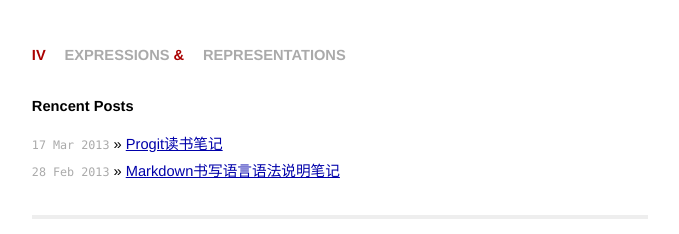
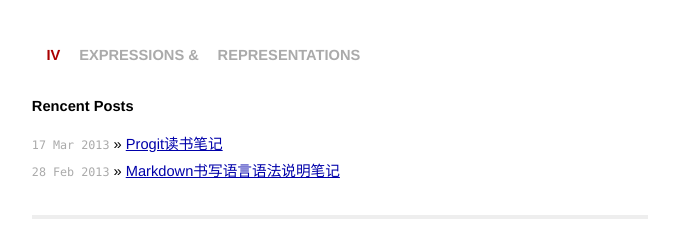
Before and after one commit to kidlj/awei, a Jekyll site: the page built from index.html, in a window 1280 px wide. Shown: the top 234 px of the page, without its empty margins (300-979 px from the left). Built offline with Jekyll 4.4.1, drawn with Linux system fonts in a browser that asks for light colours; Markdown is read by kramdown in place of the engine named in the settings.

Commit message:
title css tweak

```diff
--- a/_layouts/default.html
+++ b/_layouts/default.html
@@ -15,8 +15,9 @@
 <div class="site">
 
 	<div class="title">
-		<a href="/">IV</a>
-		<a class="extra" href="/expr.html">EXPRESSIONS</a> &amp; <a class="extra" href="/repr.html">REPRESENTATIONS</a>
+		<a class="iv" href="/">IV</a>
+		<a class="expr" href="/expr.html">EXPRESSIONS</a> &amp;
+		<a class="repr" href="/repr.html">REPRESENTATIONS</a>
 	</div>
 
 	{{ content }}
--- a/css/screen.css
+++ b/css/screen.css
@@ -87,19 +87,21 @@ ul.posts {
 }
 
 .title {
-  color: #a00;
+  color: #aaa;
   font-weight: bold;
   margin-bottom: 2em;
 }
 
   .site .title a {
-    color: #a00;
+    color: #aaa;
     text-decoration: none;
   }
 
   .site .title a:hover {
     color: black;
   }
+
+  /* original
 
   .site .title a.extra {
     color: #aaa;
@@ -110,6 +112,42 @@ ul.posts {
   .site .title a.extra:hover {
     color: black;
   }
+  */
+
+  /* by lijian */
+  .site .title a.iv {
+    color: #a00;
+    text-decoration: none;
+    margin-left: 1em;
+  }
+
+  .site .title a.iv:hover {
+    color: black;
+  }
+
+  /* by lijian */
+  .site .title a.expr {
+    color: #aaa;
+    text-decoration: none;
+    margin-left: 1em;
+  }
+
+  .site .title a.expr:hover {
+    color: black;
+  }
+
+  /* by lijian */
+  .site .title a.repr {
+    color: #aaa;
+    text-decoration: none;
+    margin-left: 1em;
+  }
+
+  .site .title a.repr:hover {
+    color: black;
+  }
+
+
 
   .site .meta {
     color: #aaa;
```
